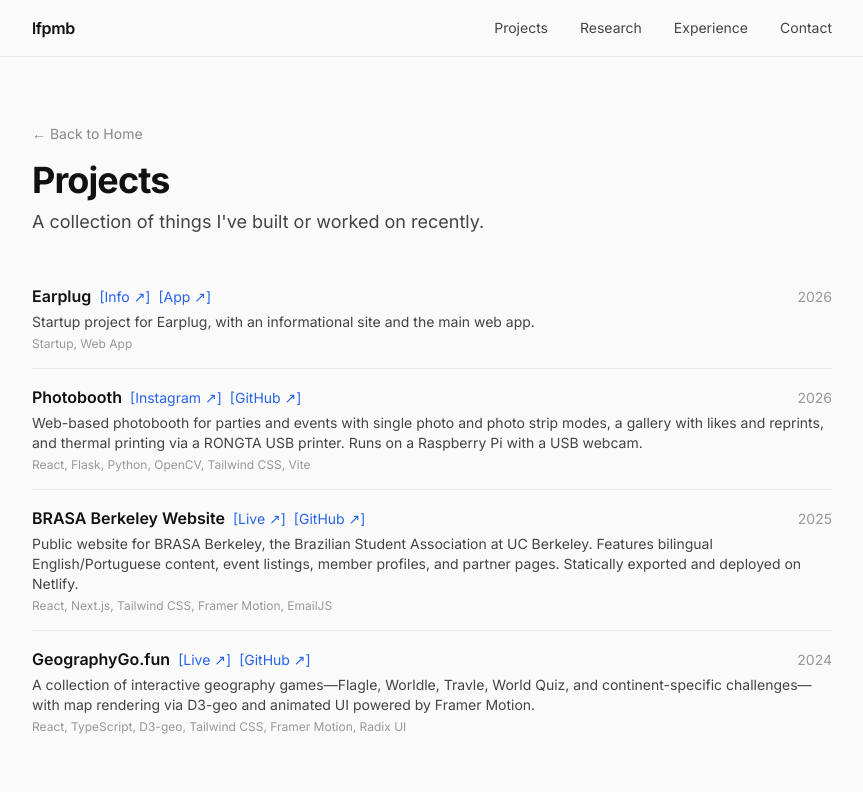
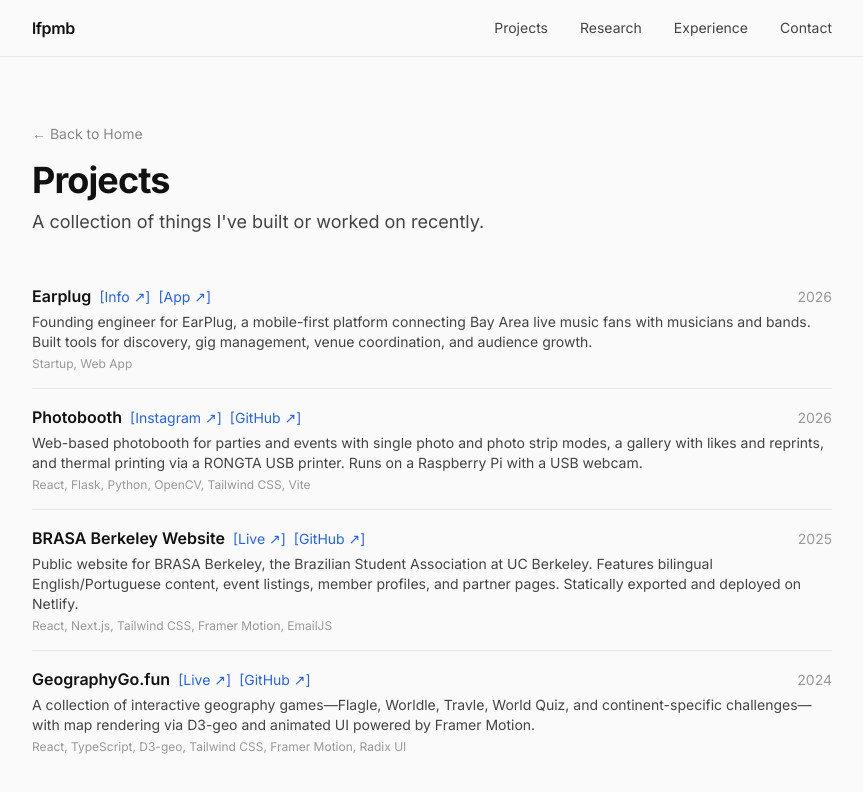
Before and after one commit to LuizFelipeBarbosa/portfolio-website, a Next.js app: page /projects in a window 1280 px wide. Shown: the top 792 px of the page, without its empty margins (208-1071 px from the left). Built offline with nearby package versions, Linux system fonts and the light colour scheme.

Commit message:
Refine EarPlug project description

```diff
--- a/data/projects.js
+++ b/data/projects.js
@@ -3,7 +3,7 @@
     title: "Earplug",
     year: "2026",
     description:
-      "Startup project for Earplug, with an informational site and the main web app.",
+      "Founding engineer for EarPlug, a mobile-first platform connecting Bay Area live music fans with musicians and bands. Built tools for discovery, gig management, venue coordination, and audience growth.",
     tags: "Startup, Web App",
     links: [
       { label: "Info", href: "https://earplug.app/" },
```
